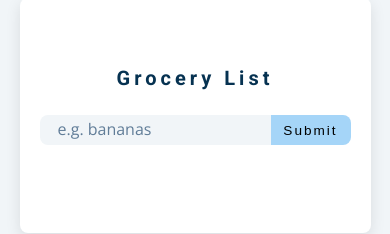
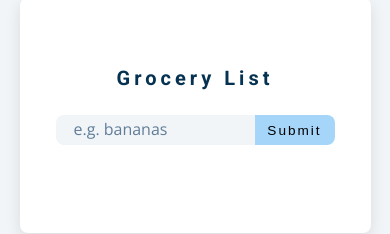
Before and after one commit to KelvinOkuroemi/groceryListApp, a plain HTML site: page index.html in a window 390 px wide. Shown: the part 130-364 px from the top of the page. Drawn offline with nearby package versions, Linux system fonts and the light colour scheme.

Commit message:
Update styles.css
Made some responsive changes

```diff
--- a/styles.css
+++ b/styles.css
@@ -326,3 +326,13 @@ Grocery List
 .clear-btn:hover {
   color: var(--clr-red-dark);
 }
+/* Phone screen */
+
+@media screen and (max-width: 400px) {
+  input{
+    margin: 0 -2rem 0 2rem;
+  }
+  button.submit-btn{
+    margin: 0 2rem 0 0 ;
+  }
+}
```
